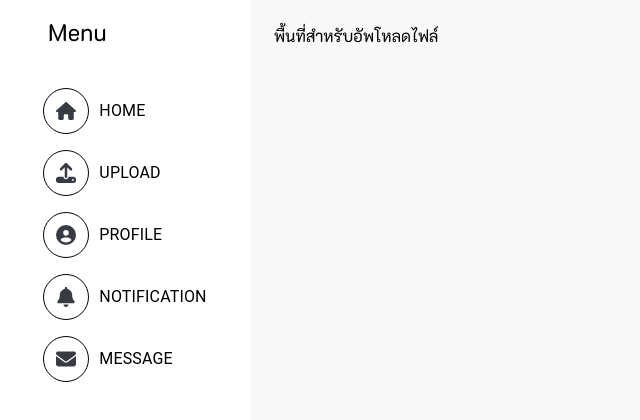
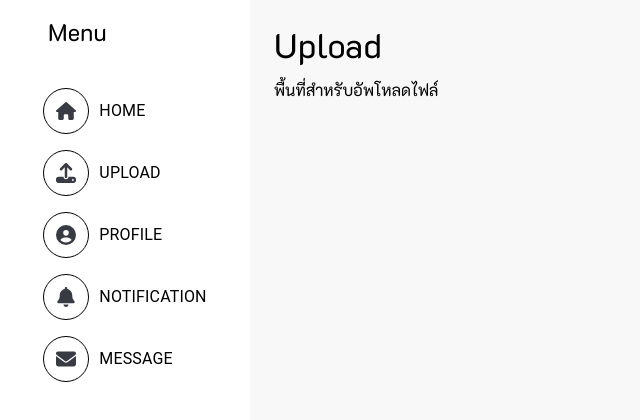
Before and after one commit to Boom-Tris/Boom-Tris-hospital, a React (Create React App) app in the folder Frontend/: page /UPLOAD in a window 1280 px wide. Shown: the top 420 px of the page, without its empty margins (0-640 px from the left). Built offline with nearby package versions, Linux system fonts and the light colour scheme.

Commit message:
Update Upload.js

```diff
--- a/Frontend/src/pages/Upload.js
+++ b/Frontend/src/pages/Upload.js
@@ -2,7 +2,14 @@ import React from 'react';
 import { Typography } from '@mui/material';
 
 const Upload = () => {
-  return <Typography variant="body1">พื้นที่สำหรับอัพโหลดไฟล์</Typography>;
+
+  return (
+    <div>
+       <Typography variant="h4" gutterBottom> Upload </Typography>
+      <Typography variant="body1">พื้นที่สำหรับอัพโหลดไฟล์</Typography>
+    </div>
+  )
+
 };
 
 export default Upload;
```
